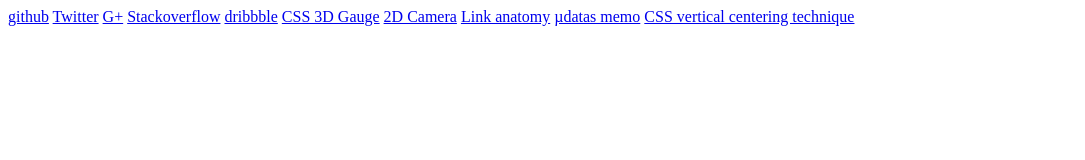
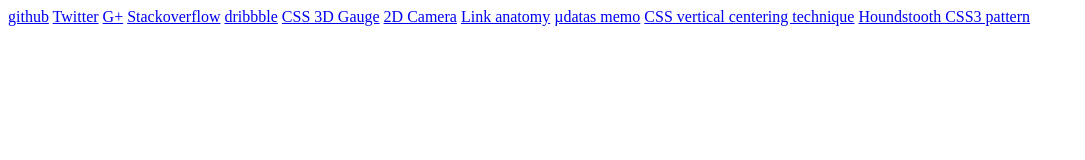
Before and after one commit to abernier/abernier.github.io, a plain HTML site: page index.html in a window 1280 px wide. Shown: the whole page, without its empty margins (0-1085 px from the left). Drawn offline with Linux system fonts and the light colour scheme.

Commit message:
Update master

```diff
--- a/index.html
+++ b/index.html
@@ -19,4 +19,5 @@
 <a href="http://bl.ocks.org/3070589">Link anatomy</a>
 <a href="https://gist.github.com/2890490">µdatas memo</a>
 <a href="http://bl.ocks.org/2867324">CSS vertical centering technique</a>
+<a href="http://lea.verou.me/css3patterns/#houndstooth">Houndstooth CSS3 pattern</a>
 </html>
```
